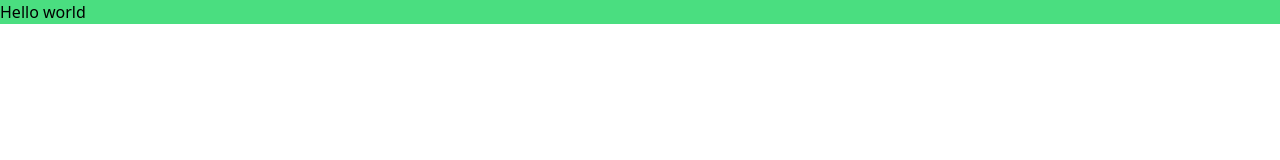
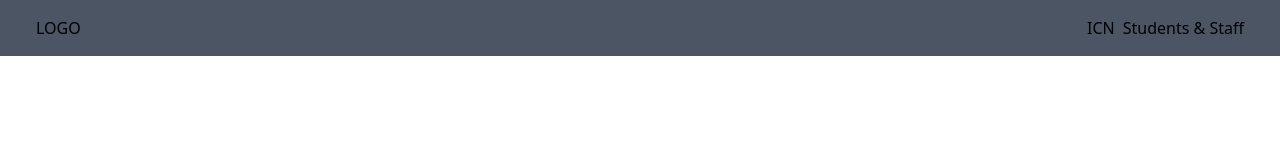
Before and after one commit to danielerat/clone_gold_uk, a website: page src/index.html in a window 1280 px wide. Drawn offline with Linux system fonts and the light colour scheme.

Commit message:
Navigation and header

```diff
--- a/src/index.html
+++ b/src/index.html
@@ -9,6 +9,18 @@
     <style></style>
   </head>
   <body>
-    <h1 class="bg-green-400">Hello world</h1>
+    <header>
+      <nav class="flex justify-between bg-gray-600 px-9 py-4">
+        <div>LOGO</div>
+        <div class="flex">
+          <figure class="flex gap-2">
+            <span>ICN</span>
+            <figcaption>Students & Staff</figcaption>
+          </figure>
+        </div>
+      </nav>
+    </header>
+    <!-- Hero Section -->
+    <section></section>
   </body>
 </html>
```
Also changed, not shown: src/styles/tailwindstyle.css.
